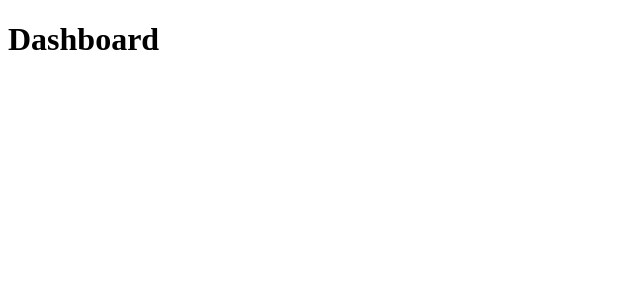
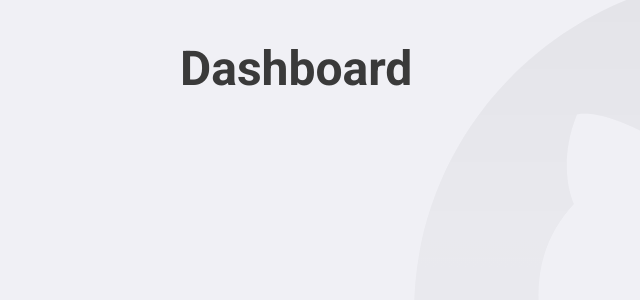
Before and after one commit to arenac/github-web-ts, a React (Create React App) app: page / in a window 1280 px wide. Shown: the top 300 px of the page, without its empty margins (0-640 px from the left). Built offline with nearby package versions, Linux system fonts and the light colour scheme.

Commit message:
styled components and global styles

```diff
--- a/package.json
+++ b/package.json
@@ -14,6 +14,7 @@
     "react-dom": "^16.13.1",
     "react-router-dom": "^5.1.2",
     "react-scripts": "3.4.1",
+    "styled-components": "^5.1.0",
     "typescript": "~3.7.2"
   },
   "scripts": {
@@ -36,6 +37,7 @@
   },
   "devDependencies": {
     "@types/react-router-dom": "^5.1.4",
+    "@types/styled-components": "^5.1.0",
     "@typescript-eslint/eslint-plugin": "^2.29.0",
     "@typescript-eslint/parser": "^2.29.0",
     "eslint": "^6.8.0",
--- a/public/index.html
+++ b/public/index.html
@@ -6,6 +6,7 @@
     <meta name="theme-color" content="#3a3a3a" />
 
     <title>Github Explore</title>
+    <link href="https://fonts.googleapis.com/css2?family=Roboto:wght@400;700&display=swap" rel="stylesheet">
   </head>
   <body>
     <div id="root"></div>
--- a/src/App.tsx
+++ b/src/App.tsx
@@ -1,12 +1,16 @@
 import React from 'react';
 import { BrowserRouter } from 'react-router-dom';
 
+import GlobalStyle from './styles/global';
 import Routes from './routes';
 
 const App: React.FC = () => (
-  <BrowserRouter>
-    <Routes />
-  </BrowserRouter>
+  <>
+    <BrowserRouter>
+      <Routes />
+    </BrowserRouter>
+    <GlobalStyle />
+  </>
 );
 
 export default App;
--- a/src/pages/Dashboard/index.tsx
+++ b/src/pages/Dashboard/index.tsx
@@ -1,7 +1,9 @@
 import React from 'react';
 
+import { Title } from './styles';
+
 const Dashboard: React.FC = () => {
-  return <h1>Dashboard</h1>;
+  return <Title>Dashboard</Title>;
 };
 
 export default Dashboard;
--- /dev/null
+++ b/src/pages/Dashboard/styles.ts
@@ -0,0 +1,6 @@
+import styled from 'styled-components';
+
+export const Title = styled.h1`
+  font-size: 48px;
+  color: #3a3a3a;
+`;
--- /dev/null
+++ b/src/pages/Repository/styles.ts
@@ -0,0 +1,3 @@
+import styled from 'styled-components';
+
+export const Container = styled.div``;
--- a/src/react-app-env.d.ts
+++ b/src/react-app-env.d.ts
@@ -1 +1,2 @@
-// / <reference types="react-scripts" />
+// eslint-disable-next-line spaced-comment
+/// <reference types="react-scripts" />
--- /dev/null
+++ b/src/styles/global.ts
@@ -0,0 +1,31 @@
+import { createGlobalStyle } from 'styled-components';
+
+import githubBackground from '../assets/github-background.svg';
+
+export default createGlobalStyle`
+ * {
+   margin: 0;
+   padding: 0;
+   outline: o;
+   box-sizing: border-box;
+ }
+
+ body {
+   background: #f0f0f5 url(${githubBackground}) no-repeat 70% top;
+   -webkit-font-smoothing: antialiased;
+ }
+
+ body, input, button {
+   font: 16px Roboto, sans-serif;
+ }
+
+ #root {
+   max-width: 960px;
+   margin: 0 auto;
+   padding: 40px 20px;
+ }
+
+ button {
+   cursor: pointer;
+ }
+`;
```
Also changed, not shown: src/assets/github-background.svg (added), 1 other file (tests, documents, lock files or other folders).
